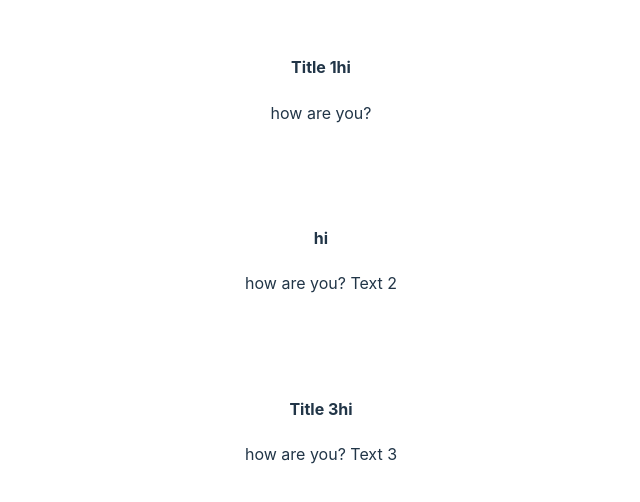
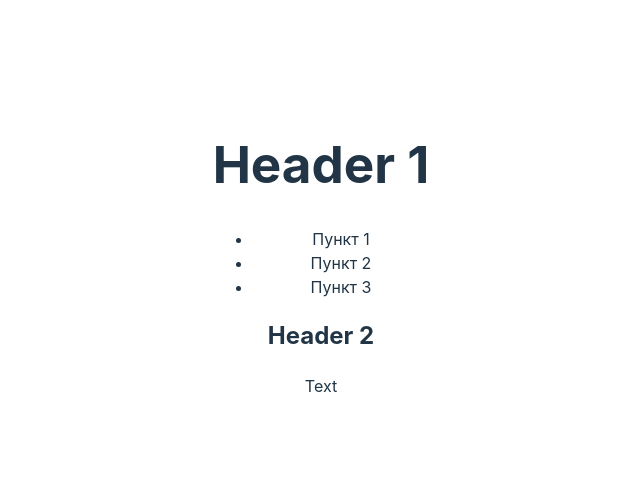
Before and after one commit to VikaKushko/React-hw, a React (Vite) app in the folder my-react-app/: page / in a window 1280 px wide. Shown: the part 142-644 px from the top of the page, without its empty margins (319-959 px from the left). Built offline with nearby package versions, Linux system fonts and the light colour scheme.

Commit message:
hw 3 completed

```diff
--- a/my-react-app/src/App.jsx
+++ b/my-react-app/src/App.jsx
@@ -1,18 +1,17 @@
 import React from "react";
 import './App.css'
-import Card from "./components/Card.jsx";
+import Header from "./components/Header.jsx";
+import Navbar from "./components/Navbar.jsx";
+import Main from "./components/Main.jsx";
+
 function App() {
-
-
-  return (
-      <div>
-        <Card title="Title 1" />
-
-        <Card text="Text 2" />
-
-        <Card title="Title 3" text="Text 3" />
-      </div>
-  )
+    return (
+        <div className="app">
+            <Header />
+            <Navbar />
+            <Main />
+        </div>
+    );
 }
 
-export default App
+export default App;
--- a/my-react-app/src/components/Card.jsx
+++ /dev/null
@@ -1,19 +0,0 @@
-import React from "react";
-
-class Card extends React.Component{
-    render() {
-        const {title, text} = this.props;
-
-        return(
-            <div className="card">
-                <div className="card-body">
-                    {<h4 className="card-title">{title}hi</h4>}
-                    {<p className="card-text">how are you? {text}</p>}
-                </div>
-            </div>
-        )
-    }
-
-}
-
-export default Card;
--- /dev/null
+++ b/my-react-app/src/components/Header.jsx
@@ -0,0 +1,11 @@
+import React from "react";
+
+const Header = () =>{
+    return(
+        <header>
+            <h1>Header 1</h1>
+        </header>
+    )
+}
+
+export default Header;
--- /dev/null
+++ b/my-react-app/src/components/Main.jsx
@@ -0,0 +1,12 @@
+import React from 'react';
+
+const Main = () => {
+    return (
+        <div>
+            <h2>Header 2</h2>
+            <p>Text</p>
+        </div>
+    );
+};
+
+export default Main;
--- /dev/null
+++ b/my-react-app/src/components/Navbar.jsx
@@ -0,0 +1,17 @@
+import React from 'react';
+
+const Sidebar = () => {
+    return (
+        <aside>
+            <nav>
+                <ul>
+                    <li>Пункт 1</li>
+                    <li>Пункт 2</li>
+                    <li>Пункт 3</li>
+                </ul>
+            </nav>
+        </aside>
+    );
+};
+
+export default Sidebar;
```
